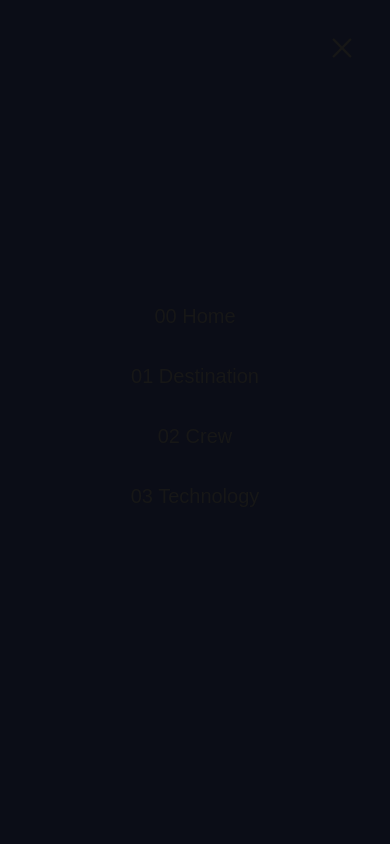
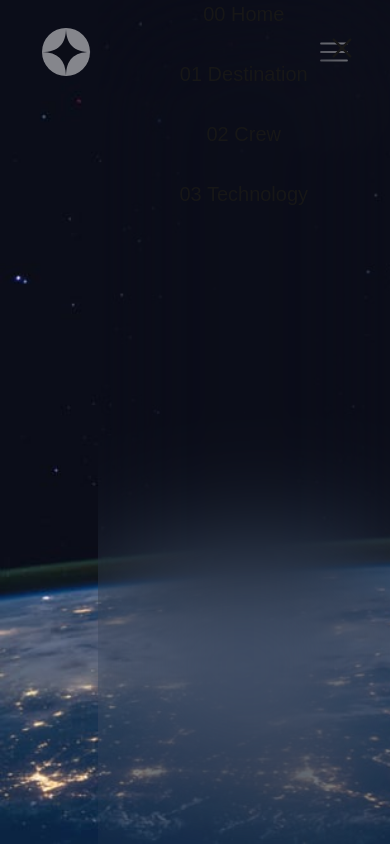
Before and after one commit to muhkyle17/birthday-reminder, a Next.js app: page / in a window 390 px wide. Both pictures are taken after a click on the element 334 px from the left and 52 px from the top of the page. Built offline with nearby package versions, Linux system fonts and the light colour scheme; a web font is replaced by a local one.

Commit message:
Fix navigation so that it comes from the right side and not top right

```diff
--- a/src/app/components/NavMobile.jsx
+++ b/src/app/components/NavMobile.jsx
@@ -1,8 +1,8 @@
 'use client'
 
-import { useState, useEffect } from 'react'
+import { useState } from 'react'
 import { RxHamburgerMenu, RxCross2 } from 'react-icons/rx'
-import { motion, useAnimate, stagger } from 'framer-motion'
+import { motion } from 'framer-motion'
 import { useRouter } from 'next/navigation'
 
 const NavMobile = () => {
@@ -59,18 +59,18 @@ const NavMobile = () => {
       </div>
 
       <motion.div
-        variants={circleVariants}
-        initial='hidden'
-        animate={isOpen ? 'visible' : 'hidden'}
-        className='w-4 h-4 rounded-full bg-primary fixed top-0 right-0'></motion.div>
-
+        initial={{ x: '100%' }}
+        animate={{ x: isOpen ? '0%' : '100%' }}
+        transition={{ type: 'spring', stiffness: 300, damping: 30 }}
+        className='fixed top-0 right-0 h-full w-3/4 bg-primary// backdrop-blur-3xl  z-40'>
         <motion.ul
           variants={ulVariants}
           initial='hidden'
+          style={{ originX: 0.5 }}
           animate={isOpen ? 'visible' : ''}
           className={`${
             isOpen ? 'right-0' : '-right-full'
-        } fixed top-0 bottom-0 w-full flex flex-col justify-center items-center transition-all duration-500 overflow-hidden`}>
+          } fixed top-0 bottom-0 w-full flex flex-col justify-start items-center transition-all duration-500 overflow-hidden`}>
           <div onClick={() => setIsOpen(false)} className='cursor-pointer absolute top-8 right-8'>
             <RxCross2 className='w-8 h-8' />
           </div>
@@ -87,6 +87,7 @@ const NavMobile = () => {
             )
           })}
         </motion.ul>
+      </motion.div>
     </nav>
   )
 }
```
Lines whose indentation alone changed are shown as unchanged.
